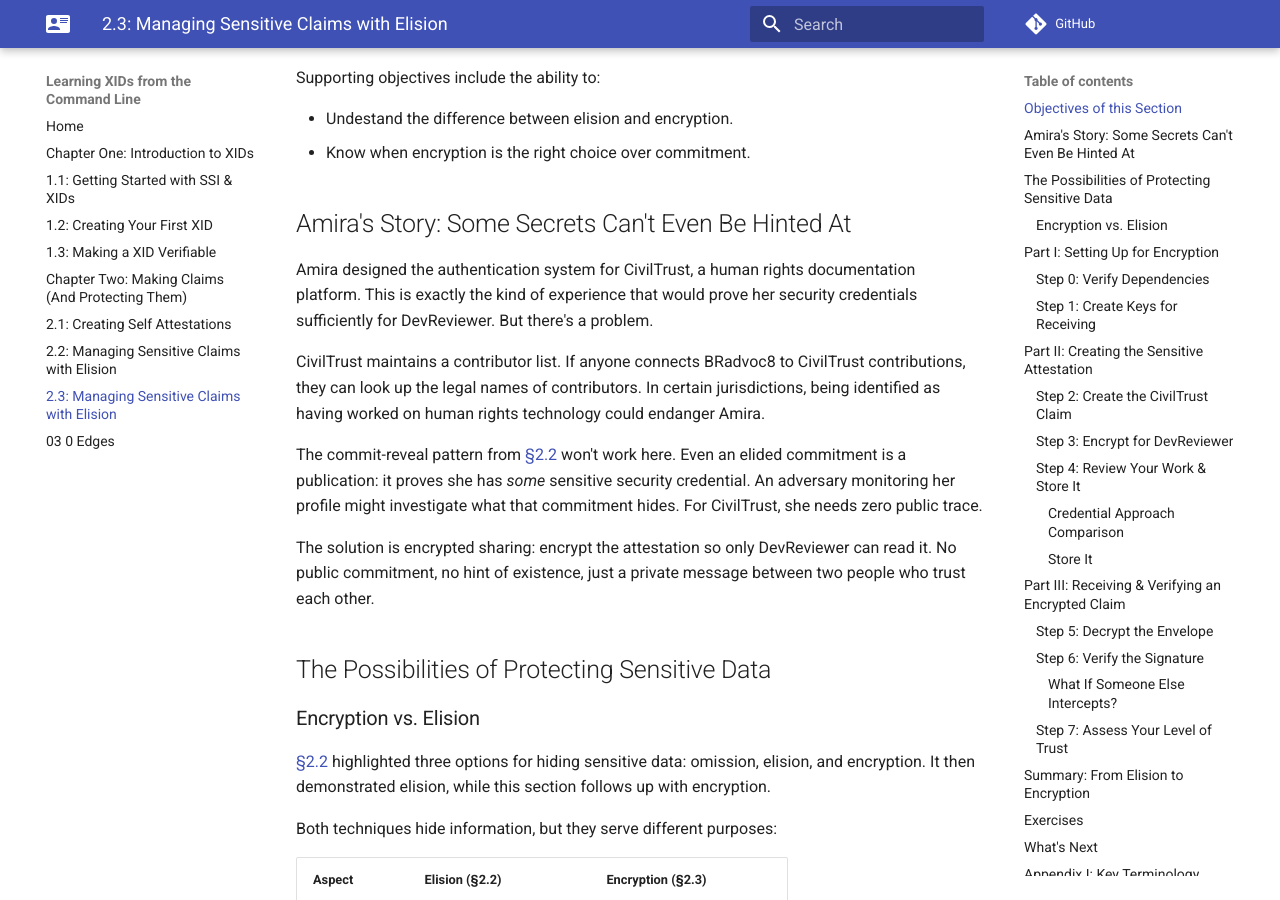
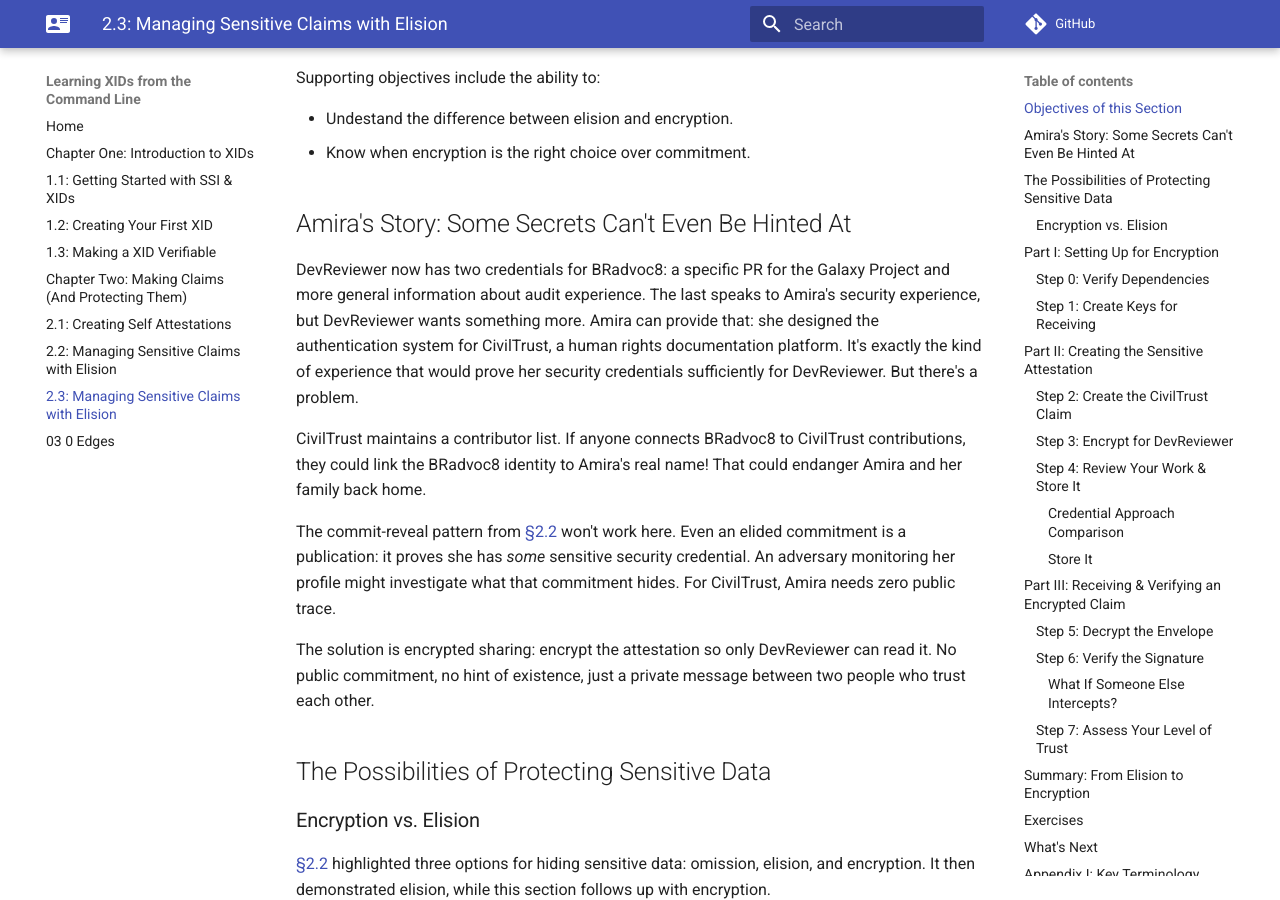
Before and after one commit to BlockchainCommons/XID-Quickstart, an MkDocs documentation site: the page built from docs/02_3_Managing_Claims_Encryption.md, in a window 1280 px wide and 900 px high, scrolled down 433 px. Built offline with MkDocs 1.6.1 and Material for MkDocs 9.7.7, drawn with Linux system fonts in a browser that asks for light colours; comment, search, counter and statistics services are not loaded; some of the changed text lies outside the part shown.

Commit message:
Update 02_3_Managing_Claims_Encryption.md

```diff
--- a/docs/02_3_Managing_Claims_Encryption.md
+++ b/docs/02_3_Managing_Claims_Encryption.md
@@ -25,21 +25,19 @@ Supporting objectives include the ability to:
 
 ## Amira's Story: Some Secrets Can't Even Be Hinted At
 
-Amira designed the authentication system for CivilTrust, a human
-rights documentation platform. This is exactly the kind of experience
+DevReviewer now has two credentials for BRadvoc8: a specific PR for the Galaxy Project and more general information about audit experience. The last speaks to Amira's security experience, but DevReviewer wants something more. Amira can provide that: she designed the authentication system for CivilTrust, a human
+rights documentation platform. It's exactly the kind of experience
 that would prove her security credentials sufficiently for
 DevReviewer. But there's a problem.
 
 CivilTrust maintains a contributor list. If anyone connects BRadvoc8
-to CivilTrust contributions, they can look up the legal names of
-contributors. In certain jurisdictions, being identified as having
-worked on human rights technology could endanger Amira.
+to CivilTrust contributions, they could link the BRadvoc8 identity to Amira's real name! That could endanger Amira and her family back home.
 
 The commit-reveal pattern from [§2.2](02_2_Managing_Claims_Elision.md)
 won't work here. Even an elided commitment is a publication: it proves
 she has *some* sensitive security credential. An adversary monitoring
 her profile might investigate what that commitment hides. For
-CivilTrust, she needs zero public trace.
+CivilTrust, Amira needs zero public trace.
 
 The solution is encrypted sharing: encrypt the attestation so only
 DevReviewer can read it. No public commitment, no hint of existence,
@@ -304,8 +302,7 @@ between BRadvoc8 and DevReviewer (because BRadvoc8 says they revealed
 sensitive information), the actual trust level of the data may be
 lower, because it wasn't something that BRadvoc8 committed to in
 advance. The verification level for the claim also remains
-intermediate: DevReviewer can look up the project, just like Ben could
-look up that Galaxy PR, but there isn't (yet) a specific link to the
+intermediate: DevReviewer can look up the project, just like they looked up that Galaxy PR, but there isn't (yet) a specific link to the
 BRadvoc8 account.
 
 That problem has been lingering, and it'll be the reason for Amira to
```
